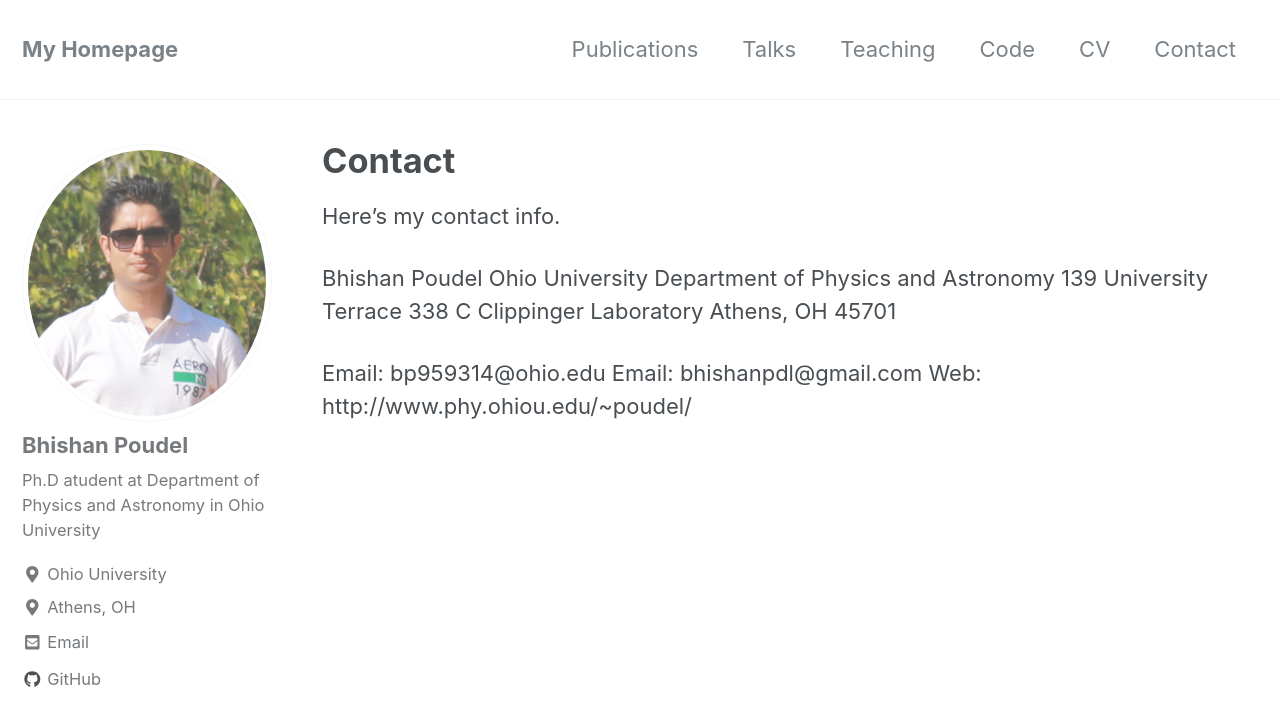
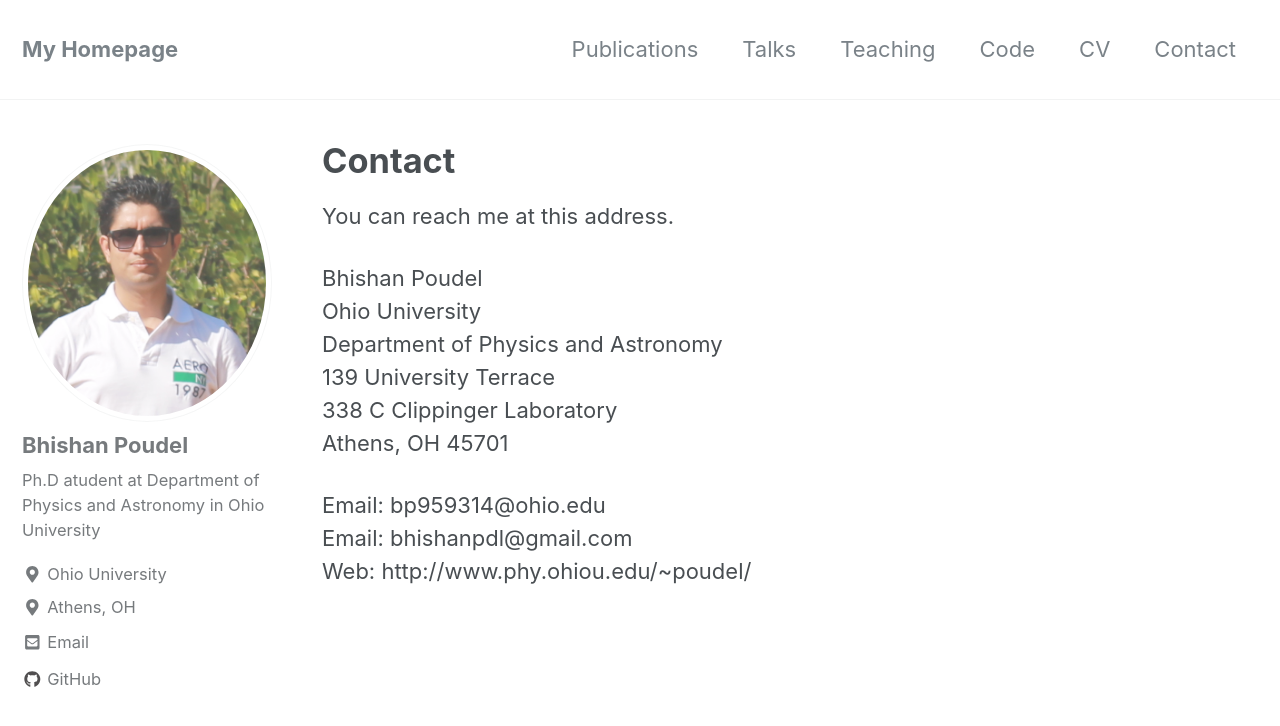
Before and after one commit to bpRsh/bpRsh.github.io, a Jekyll site: the page built from _pages/contact.md, in a window 1280 px wide and 900 px high. Shown: the top 726 px of the window. Built offline with Jekyll 4.4.1, drawn with Linux system fonts in a browser that asks for light colours; nearby versions of some CDN libraries.

Commit message:
Formating changed

```diff
--- a/_pages/contact.md
+++ b/_pages/contact.md
@@ -6,7 +6,7 @@ author_profile: true
 classes: wide
 ---
 
-Here's my contact info.
+You can reach me at this address.
 
 Bhishan Poudel
 Ohio University
```
